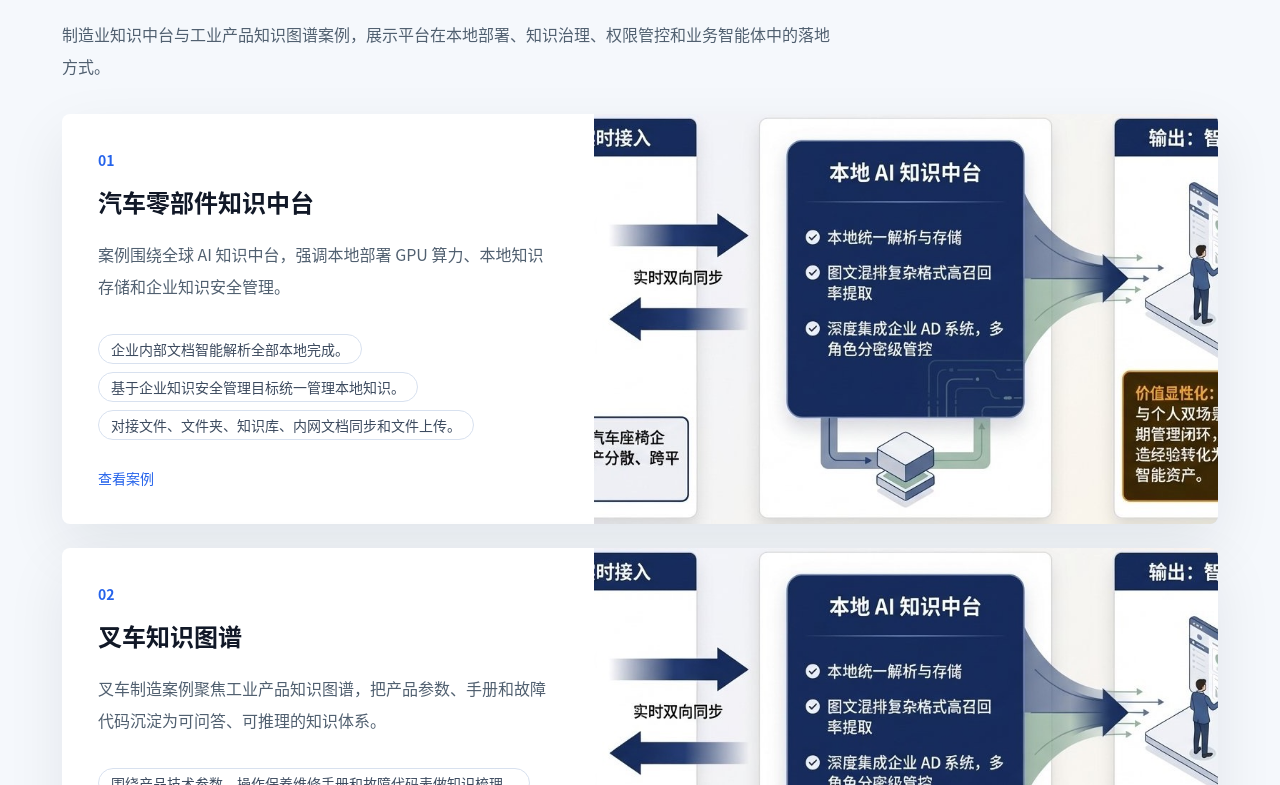
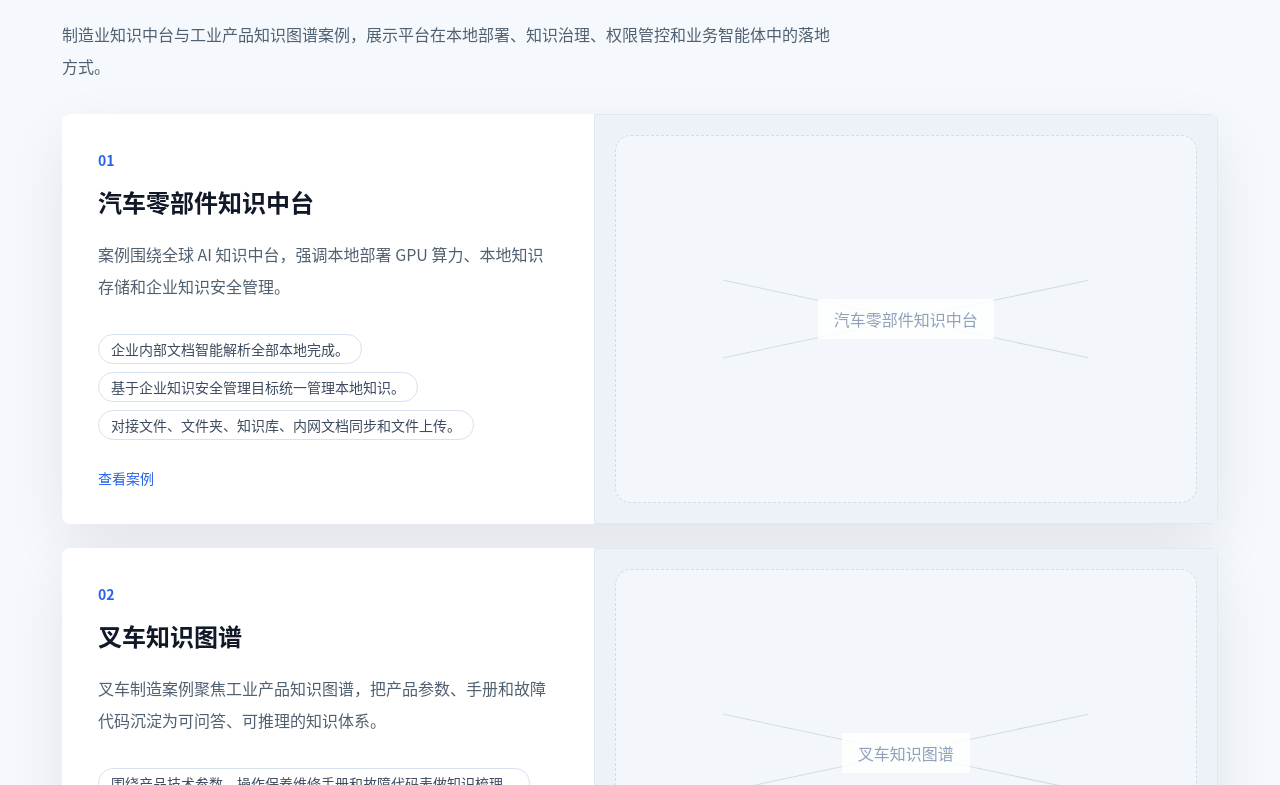
Before and after one commit to Shadowzzh/qidun-lisu, a Next.js app in the folder lisu-official-site/: page /cases in a window 1280 px wide. Shown: the part 715-1500 px from the top of the page. Built offline with nearby package versions, Linux system fonts and the light colour scheme.

Commit message:
fix: 统一站点占位视觉

```diff
--- a/lisu-official-site/src/components/pages/site-page/site-page.tsx
+++ b/lisu-official-site/src/components/pages/site-page/site-page.tsx
@@ -1,9 +1,9 @@
 import Image from "next/image";
 import Link from "next/link";
-import { homeVisuals } from "@/assets/home";
 import { Header } from "@/components/site/header";
 import { Footer } from "@/components/site/footer";
-import type { HomeVisualSlot, SitePageContent } from "@/types/site";
+import { PlaceholderVisual } from "@/components/site/placeholder-visual";
+import type { SitePageContent } from "@/types/site";
 
 type SitePageProps = {
   page: SitePageContent;
@@ -13,107 +13,8 @@ function getSectionVisualLabel(index: number) {
   return String(index + 1).padStart(2, "0");
 }
 
-type SiteSectionVisual = {
-  alt: string;
-  src: Extract<HomeVisualSlot, { kind: "image" }>["src"];
-};
-
-function getSectionVisual(page: SitePageContent, index: number): SiteSectionVisual | null {
-  if (page.href === "/solution") {
-    if (index === 0 || index === 2) {
-      return homeVisuals.platformOverview.kind === "image"
-        ? { alt: homeVisuals.platformOverview.alt, src: homeVisuals.platformOverview.src }
-        : null;
-    }
-
-    if (index === 1 || index === 4) {
-      return homeVisuals.capabilityVisual.kind === "image"
-        ? { alt: homeVisuals.capabilityVisual.alt, src: homeVisuals.capabilityVisual.src }
-        : null;
-    }
-
-    return homeVisuals.scenarioVisual.kind === "image"
-      ? { alt: homeVisuals.scenarioVisual.alt, src: homeVisuals.scenarioVisual.src }
-      : null;
-  }
-
-  if (page.href.startsWith("/capabilities")) {
-    if (page.href === "/capabilities/data-platform" || index % 2 === 0) {
-      return homeVisuals.platformOverview.kind === "image"
-        ? { alt: homeVisuals.platformOverview.alt, src: homeVisuals.platformOverview.src }
-        : null;
-    }
-
-    return homeVisuals.capabilityVisual.kind === "image"
-      ? { alt: homeVisuals.capabilityVisual.alt, src: homeVisuals.capabilityVisual.src }
-      : null;
-  }
-
-  if (page.href.startsWith("/scenarios")) {
-    return homeVisuals.scenarioVisual.kind === "image"
-      ? { alt: homeVisuals.scenarioVisual.alt, src: homeVisuals.scenarioVisual.src }
-      : null;
-  }
-
-  if (page.href.includes("forklift")) {
-    return homeVisuals.proofCaseTwo.kind === "image"
-      ? { alt: homeVisuals.proofCaseTwo.alt, src: homeVisuals.proofCaseTwo.src }
-      : null;
-  }
-
-  if (page.href.startsWith("/cases")) {
-    return homeVisuals.proofCaseOne.kind === "image"
-      ? { alt: homeVisuals.proofCaseOne.alt, src: homeVisuals.proofCaseOne.src }
-      : null;
-  }
-
-  if (page.href.startsWith("/about")) {
-    return homeVisuals.proofTeam.kind === "image"
-      ? { alt: homeVisuals.proofTeam.alt, src: homeVisuals.proofTeam.src }
-      : null;
-  }
-
-  return null;
-}
-
-function getShowcaseVisual(page: SitePageContent, index: number): SiteSectionVisual | null {
-  if (page.href.includes("forklift")) {
-    return homeVisuals.proofCaseTwo.kind === "image"
-      ? { alt: homeVisuals.proofCaseTwo.alt, src: homeVisuals.proofCaseTwo.src }
-      : null;
-  }
-
-  if (page.href.startsWith("/cases")) {
-    return homeVisuals.proofCaseOne.kind === "image"
-      ? { alt: homeVisuals.proofCaseOne.alt, src: homeVisuals.proofCaseOne.src }
-      : null;
-  }
-
-  if (page.href.startsWith("/about")) {
-    return homeVisuals.proofTeam.kind === "image"
-      ? { alt: homeVisuals.proofTeam.alt, src: homeVisuals.proofTeam.src }
-      : null;
-  }
-
-  if (index === 0) {
-    return homeVisuals.platformOverview.kind === "image"
-      ? { alt: homeVisuals.platformOverview.alt, src: homeVisuals.platformOverview.src }
-      : null;
-  }
-
-  if (index === 1) {
-    return homeVisuals.capabilityVisual.kind === "image"
-      ? { alt: homeVisuals.capabilityVisual.alt, src: homeVisuals.capabilityVisual.src }
-      : null;
-  }
-
-  return homeVisuals.scenarioVisual.kind === "image"
-    ? { alt: homeVisuals.scenarioVisual.alt, src: homeVisuals.scenarioVisual.src }
-    : null;
-}
-
 function PageHeroBlock({ page }: SitePageProps) {
-  const heroVisual = page.cover.visual ?? (homeVisuals.heroDesktop.kind === "image" ? homeVisuals.heroDesktop.src : null);
+  const heroVisual = page.cover.visual ?? null;
 
   return (
     <section
@@ -129,7 +30,14 @@ function PageHeroBlock({ page }: SitePageProps) {
           sizes="100vw"
           src={heroVisual}
         />
-      ) : null}
+      ) : (
+        <PlaceholderVisual
+          className="absolute inset-0 border-0 px-6 md:justify-end md:px-16"
+          hint={page.cover.hint}
+          labelClassName="md:mr-[8%]"
+          title={page.cover.title}
+        />
+      )}
       <div className="absolute inset-0 bg-[#eef4fb]/30" data-testid="site-page-hero-softener" />
       <div className="relative mx-auto flex min-h-[420px] max-w-[1200px] items-center px-5 py-16 sm:px-8 md:min-h-[480px]">
         <div className="max-w-[600px]" data-testid="site-page-hero-copy">
@@ -154,8 +62,6 @@ function ProductBody({ page }: SitePageProps) {
           <h2 className="text-center text-[30px] font-medium leading-[42px] text-[#1f2129]">核心能力</h2>
           <div className="mt-12 space-y-16 lg:mt-[60px] lg:space-y-20">
             {page.sections.map((section, index) => {
-              const visual = getSectionVisual(page, index);
-
               return (
                 <article
                   key={section.title}
@@ -176,19 +82,7 @@ function ProductBody({ page }: SitePageProps) {
                     className="relative min-h-[220px] overflow-hidden rounded-[4px] bg-[#f4f7fb] md:min-h-[350px]"
                     data-testid="site-page-section-visual"
                   >
-                    {visual ? (
-                      <Image
-                        alt={visual.alt}
-                        className="object-contain p-3"
-                        fill
-                        sizes="(max-width: 767px) 100vw, 560px"
-                        src={visual.src}
-                      />
-                    ) : (
-                      <div className="flex min-h-[220px] items-center justify-center p-6 md:min-h-[350px]">
-                        <p className="text-sm font-medium text-[#708099]">{page.cover.title}</p>
-                      </div>
-                    )}
+                    <PlaceholderVisual fill hint={page.cover.hint} title={section.title} />
                   </div>
                 </article>
               );
@@ -201,9 +95,7 @@ function ProductBody({ page }: SitePageProps) {
         <div className="mx-auto max-w-[1200px] px-5 py-14 sm:px-8 md:py-[60px]">
           <h2 className="text-center text-[30px] font-medium leading-[42px] text-[#1f2129]">成果展示</h2>
           <div className="mt-8 grid gap-6 md:grid-cols-3">
-            {page.highlights.map((highlight, index) => {
-              const visual = getShowcaseVisual(page, index);
-
+            {page.highlights.map((highlight) => {
               return (
                 <article
                   key={highlight.label}
@@ -211,19 +103,7 @@ function ProductBody({ page }: SitePageProps) {
                   data-testid="site-page-showcase-card"
                 >
                   <div className="relative h-[188px] bg-[#f4f7fb] md:h-[220px]">
-                    {visual ? (
-                      <Image
-                        alt={visual.alt}
-                        className="object-cover"
-                        fill
-                        sizes="(max-width: 767px) 100vw, 33vw"
-                        src={visual.src}
-                      />
-                    ) : (
-                      <div className="flex h-full items-center justify-center p-6">
-                        <p className="text-sm font-medium text-[#708099]">{page.cover.title}</p>
-                      </div>
-                    )}
+                    <PlaceholderVisual fill hint={page.cover.hint} title={highlight.label} />
                   </div>
                   <div className="p-5">
                     <p className="text-sm font-medium text-[#2563eb]">{highlight.label}</p>
@@ -257,7 +137,6 @@ function ScenarioOverview({ page }: SitePageProps) {
 
         <div className="mt-10 grid gap-6 md:grid-cols-2">
           {page.sections.slice(0, 4).map((section, index) => {
-            const visual = getSectionVisual(page, index);
             const link = page.relatedLinks[index];
 
             return (
@@ -267,19 +146,7 @@ function ScenarioOverview({ page }: SitePageProps) {
                 data-testid="site-page-scenario-card"
               >
                 <div className="relative h-[220px] bg-[#e6effa]">
-                  {visual ? (
-                    <Image
-                      alt={visual.alt}
-                      className="object-cover"
-                      fill
-                      sizes="(min-width: 768px) 50vw, 100vw"
-                      src={visual.src}
-                    />
-                  ) : (
-                    <div className="flex h-full items-center justify-center p-6">
-                      <p className="text-sm font-medium text-[#708099]">{page.cover.title}</p>
-                    </div>
-                  )}
+                  <PlaceholderVisual fill hint={page.cover.hint} title={section.title} />
                 </div>
                 <div className="p-7">
                   <p className="tabular-nums text-sm font-semibold text-[#2563eb]">
@@ -329,7 +196,6 @@ function CaseOverview({ page }: SitePageProps) {
 
         <div className="grid gap-6">
           {caseSections.slice(0, 2).map((section, index) => {
-            const visual = getSectionVisual(page, index);
             const link = page.relatedLinks[index];
 
             return (
@@ -367,19 +233,7 @@ function CaseOverview({ page }: SitePageProps) {
                 </div>
 
                 <div className="relative min-h-[280px] bg-[#dce7f8]">
-                  {visual ? (
-                    <Image
-                      alt={visual.alt}
-                      className="object-cover"
-                      fill
-                      sizes="(min-width: 768px) 55vw, 100vw"
-                      src={visual.src}
-                    />
-                  ) : (
-                    <div className="flex h-full min-h-[280px] items-center justify-center p-6">
-                      <p className="text-sm font-medium text-[#708099]">{page.cover.title}</p>
-                    </div>
-                  )}
+                  <PlaceholderVisual fill hint={page.cover.hint} title={section.title} />
                 </div>
               </article>
             );
@@ -411,19 +265,7 @@ function CompanyOverview({ page }: SitePageProps) {
           </div>
         </div>
         <div className="relative min-h-[360px] overflow-hidden rounded-lg bg-[#edf3fb]">
-          {homeVisuals.proofTeam.kind === "image" ? (
-            <Image
-              alt={homeVisuals.proofTeam.alt}
-              className="object-cover"
-              fill
-              sizes="(min-width: 1024px) 52vw, 100vw"
-              src={homeVisuals.proofTeam.src}
-            />
-          ) : (
-            <div className="flex h-full min-h-[360px] items-center justify-center p-6">
-              <p className="text-sm font-medium text-[#708099]">{page.cover.title}</p>
-            </div>
-          )}
+          <PlaceholderVisual fill hint={page.cover.hint} title={page.cover.title} />
         </div>
       </section>
 
--- /dev/null
+++ b/lisu-official-site/src/components/site/placeholder-visual.tsx
@@ -0,0 +1,53 @@
+import { cn } from "@/lib/utils";
+
+type PlaceholderVisualProps = {
+  title: string;
+  hint?: string;
+  className?: string;
+  fill?: boolean;
+  labelClassName?: string;
+  stageClassName?: string;
+  showHint?: boolean;
+  testId?: string;
+};
+
+export function PlaceholderVisual({
+  title,
+  hint,
+  className,
+  fill = false,
+  labelClassName,
+  stageClassName,
+  showHint = false,
+  testId = "site-placeholder-visual",
+}: PlaceholderVisualProps) {
+  const layoutClassName = fill ? "absolute inset-0" : "relative h-full w-full";
+
+  return (
+    <div
+      className={cn(
+        layoutClassName,
+        "flex items-center justify-center overflow-hidden border border-slate-200 bg-slate-100/80 text-center",
+        className,
+      )}
+      data-testid={testId}
+    >
+      <div
+        aria-hidden="true"
+        className={cn("absolute inset-5 rounded-2xl border border-dashed border-slate-300/80 bg-white/40", stageClassName)}
+      />
+      <div
+        aria-hidden="true"
+        className="absolute left-1/2 top-1/2 h-px w-3/5 -translate-x-1/2 -translate-y-1/2 rotate-12 bg-slate-300/80"
+      />
+      <div
+        aria-hidden="true"
+        className="absolute left-1/2 top-1/2 h-px w-3/5 -translate-x-1/2 -translate-y-1/2 -rotate-12 bg-slate-300/80"
+      />
+      <div className={cn("relative max-w-[28rem] bg-white/85 px-4 py-2", labelClassName)}>
+        <p className="text-sm font-medium text-slate-400 md:text-base">{title}</p>
+        {showHint && hint ? <p className="mt-2 text-pretty text-xs leading-6 text-slate-500 md:text-sm">{hint}</p> : null}
+      </div>
+    </div>
+  );
+}
```
Also changed, not shown: lisu-official-site/src/components/pages/home/home-visual.tsx (+5 -17 lines), 1 other file (tests, documents, lock files or other folders).
